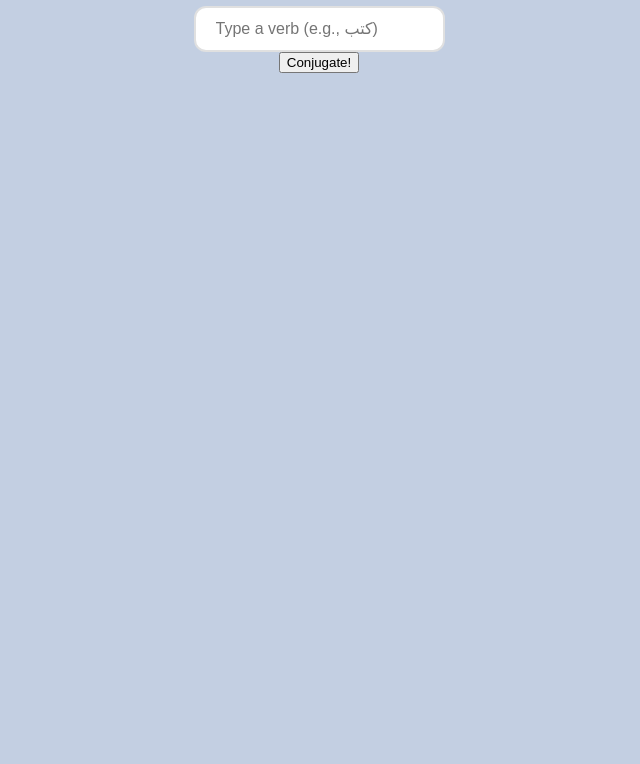
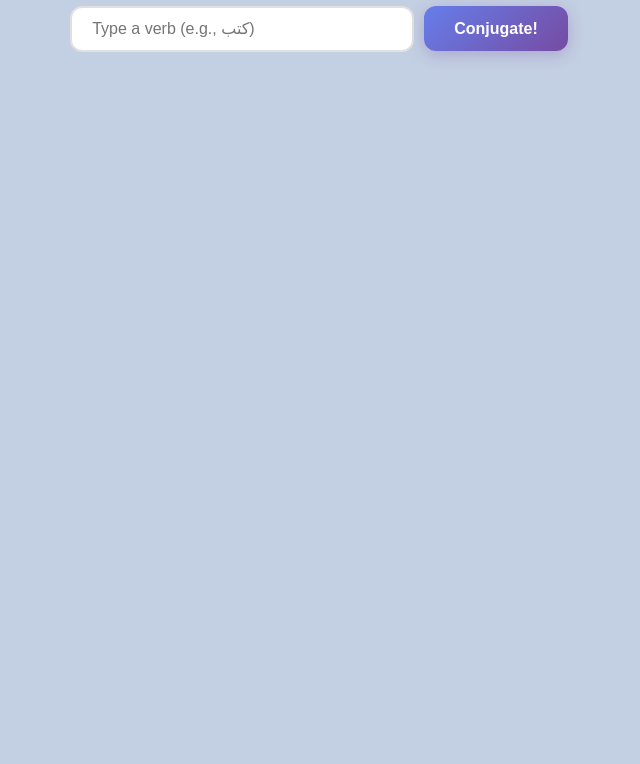
Before and after one commit to Word-Bomb-AR/Arabic-Verb-Conjugator, a plain HTML site: page index.html in a window 1280 px wide. Shown: the part 116-880 px from the top of the page, without its empty margins (321-961 px from the left). Drawn offline with Linux system fonts and the light colour scheme.

Commit message:
Improved UI and UX

```diff
--- a/index.html
+++ b/index.html
@@ -7,8 +7,10 @@
 </head>
 <body>
     <h1>Arabic Verb Conjugator</h1>
-    <input type="text" id="verbInput" placeholder="Type a verb (e.g., كتب)">
-    <button id="magicButton">Conjugate!</button>
+    <div class="search-box">
+        <input type="text" id="verbInput" placeholder="Type a verb (e.g., كتب)">
+        <button id="magicButton">Conjugate!</button>
+    </div>
     <div id="copyContainer">
         <button id="copyButton" hidden>Copy to Clipboard</button>
     </div>
--- a/script.js
+++ b/script.js
@@ -83,6 +83,13 @@ function showErrorState()
     setTimeout(() => resultArea.classList.remove('shake'), 300);
 }
 
+verbInput.addEventListener('keydown', (event) => {
+    if(event.key === 'Enter')
+    {
+        magicButton.click();
+    }
+});
+
 copyBtn.addEventListener('click', () => {
     const textToCopy = document.querySelector('.verb-box').innerText;
 
--- a/style.css
+++ b/style.css
@@ -9,6 +9,52 @@ body{
     align-items: center;
     padding: 40px 20px;
     margin: 0;
+}
+
+.search-box{
+    display: flex;
+    gap: 10px;
+    justify-content: center;
+    align-items: center;
+    width: 100%;
+    margin-bottom: 30px;
+}
+
+#verbInput{
+    flex: 1;
+    max-width: 300px;
+}
+
+#magicButton{
+    height: 45px;
+    white-space: nowrap;
+    background: linear-gradient(135deg, #667eea 0%, #764ba2 100%);
+    color: white;
+    padding: 12px 30px;
+    border: none;
+    border-radius: 12px;
+    font-size: 16px;
+    font-weight: 600;
+    cursor: pointer;
+    transition: all 0.3s cubic-bezier(0.175, 0.885, 0.32, 1.275);
+    box-shadow: 0 4px 15px rgba(118, 75, 162, 0.3);
+    outline: none;
+}
+
+#magicButton:hover{
+    transform: translateY(-3px) scale(1.02);
+    box-shadow: 0 8px 25px rgba(118, 75, 162, 0.4);
+}
+
+#magicButton:active{
+    transform: translateY(0) scale(0.98);
+}
+
+.input-group{
+    display: flex;
+    gap: 10px;
+    justify-content: center;
+    margin-bottom: 30px;
 }
 
 #results{
```
